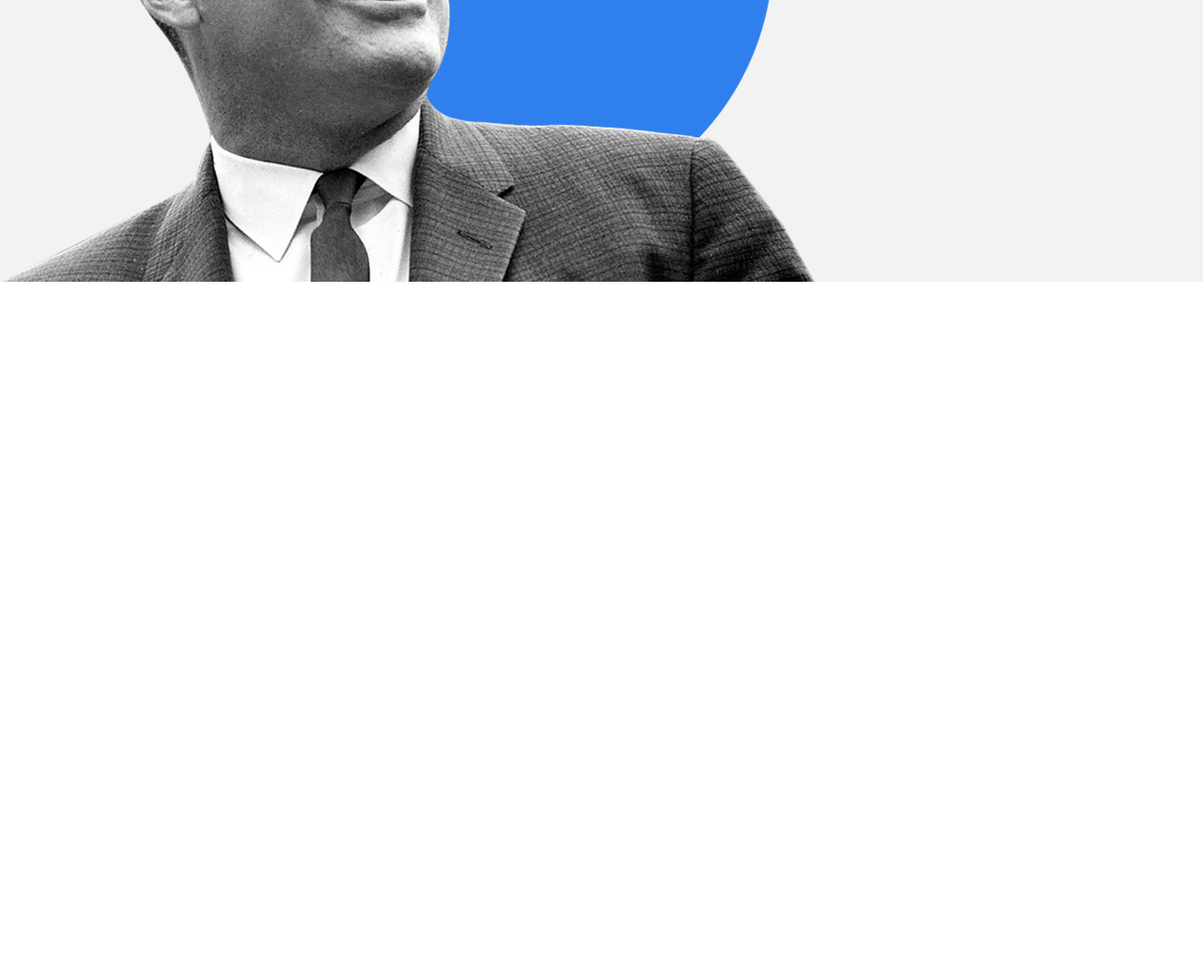
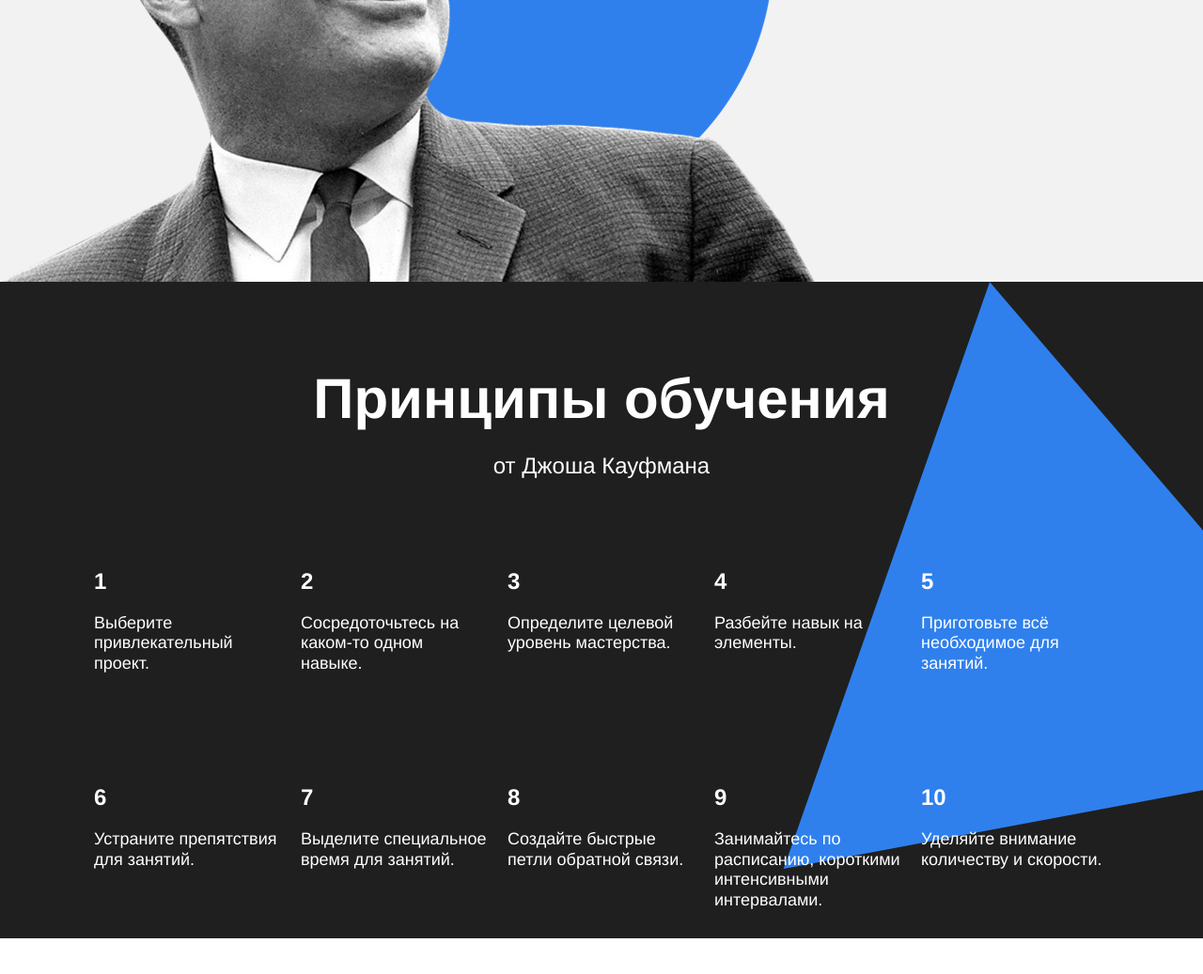
Before and after one commit to JuliaMacFiurst/how-to-learn, a plain HTML site: page index.html in a window 1280 px wide. Shown: the part 2641-3678 px from the top of the page at 94% size. Before the commit the page ends 2941 px from the top, so only its background shows below. Drawn offline with Linux system fonts and the light colour scheme; files whose address does not match are found by name.

Commit message:
section kaufman ready

```diff
--- a/index.html
+++ b/index.html
@@ -66,12 +66,50 @@
         <h3 class="feynman__subtitle">Выучить и не забыть.</h3>
         <a class="feynman__link" href="#" target="_blank">Подробнее &rarr;</a>
         <img class="feynman__img" src="images/feynman.png" alt="Ричард Файнман">
-
       </section>
 
       <section class="kaufman">
+        <h2 class="section-title section-title_theme_dark">Принципы обучения</h2>
+        <h3 class="section-subtitle section-subtitle_theme_dark">от Джоша Кауфмана</h3>
+        <table>
+          <tr class="table table_theme_dark">
+            <td class="table__cell table__cell_theme_dark"><h4 class="table__heading table__heading_theme_dark">1</h4>
+              <p class="table__text table__text_theme_dark">Выберите привлекательный проект.</p></td>
+
+            <td class="table__cell table__cell_theme_dark"><h4 class="table__heading table__heading_theme_dark">2</h4>
+              <p class="table__text table__text_theme_dark">Сосредоточьтесь на каком-то одном навыке.</p></td>
+
+                <td class="table__cell table__cell_theme_dark"><h4 class="table__heading table__heading_theme_dark">3</h4>
+              <p class="table__text table__text_theme_dark">Определите целевой уровень мастерства.</p></td>
+
+            <td class="table__cell table__cell_theme_dark"><h4 class="table__heading table__heading_theme_dark">4</h4>
+              <p class="table__text table__text_theme_dark">Разбейте навык на элементы.</p></td>
+
+            <td class="table__cell table__cell_theme_dark"><h4 class="table__heading table__heading_theme_dark">5</h4>
+              <p class="table__text table__text_theme_dark">Приготовьте всё необходимое для занятий.</p></td>
+          </tr>
+
+          <tr class="table table_theme_dark">
+            <td class="table__cell table__cell_theme_dark"><h4 class="table__heading table__heading_theme_dark">6</h4>
+              <p class="table__text table__text_theme_dark">Устраните препятствия для занятий.</p></td>
+
+            <td class="table__cell table__cell_theme_dark"><h4 class="table__heading table__heading_theme_dark">7</h4>
+              <p class="table__text table__text_theme_dark">Выделите специальное время для занятий.</p></td>
+
+            <td class="table__cell table__cell_theme_dark"><h4 class="table__heading table__heading_theme_dark">8</h4>
+              <p class="table__text table__text_theme_dark">Создайте быстрые петли обратной связи.</p></td>
+
+            <td class="table__cell table__cell_theme_dark"><h4 class="table__heading table__heading_theme_dark">9</h4>
+              <p class="table__text table__text_theme_dark">Занимайтесь по расписанию, короткими интенсивными интервалами.</p></td>
+
+            <td class="table__cell table__cell_theme_dark"><h4 class="table__heading table__heading_theme_dark">10</h4>
+              <p class="table__text table__text_theme_dark">Уделяйте внимание количеству и скорости.</p></td>
+          </tr>
+        </table>
+        <img class="kaufman__triangle" src="images/kaufman-triangle.svg" alt="синий треугольник">
       </section>
     </main>
+
     <footer class="footer">
 
     </footer>
--- a/styles/style.css
+++ b/styles/style.css
@@ -60,7 +60,7 @@
 bottom: 0;
 z-index: 2;
 }
-/* ниже мы привели пример двух селекторов, чтобы вы вспомнили запись элемента */
+
 .header__square-pic {
   height: 568px;
   width: 568px;
@@ -208,22 +208,46 @@
   width: 867px;
   left: 0;
   bottom: 0;
+}
+
+.kaufman {
+  display: flex;
+  flex-direction: column;
+  background-color: #1f1f1f;
+  position: relative;
+  margin-bottom: 90px;
+  overflow: hidden;
+}
+
+.section-title_theme_dark {
+  color: white;
+  margin-top: 90px;
+  position: relative;
+}
+
+.section-subtitle_theme_dark {
+  color: white;
+  position: relative;
+  margin-top: 20px;
+}
+
+.table_theme_dark {
+  display: flex;
+  justify-content: center;
+  margin-top: 80px;
+}
+
+.table__cell_theme_dark {
+  width: 200px;
+  color: white;
+  padding: 10px;
   z-index: 1;
 }
 
-/*.feynman__img {
-  height: 637px;
-  width: 867px;
+.kaufman__triangle {
+  height: 877px;
+  width: 877px;
   position: absolute;
-  left: 0;
-  bottom: 0;
+  right: -210px;
   z-index: 0;
-}*/
-
-/* и элемента с модификатором вида ключ-значение */
-.table__cell_theme_dark {
-  width: 200px;
-  color: white;
-  margin-right: 0;
-  margin-top: 80px;
 }
```
